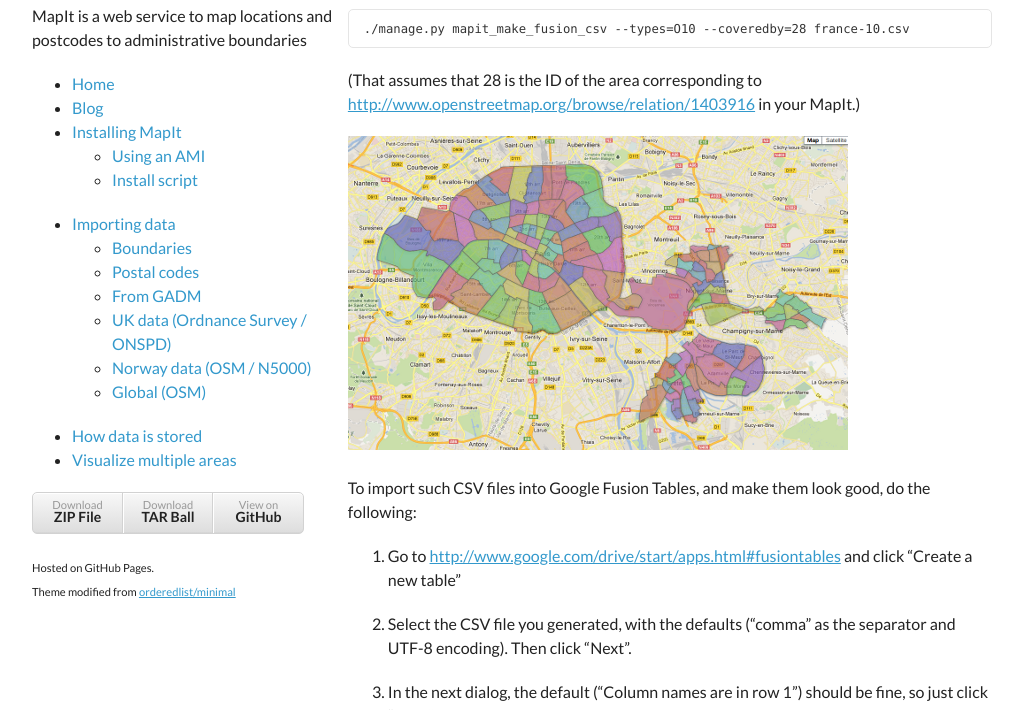
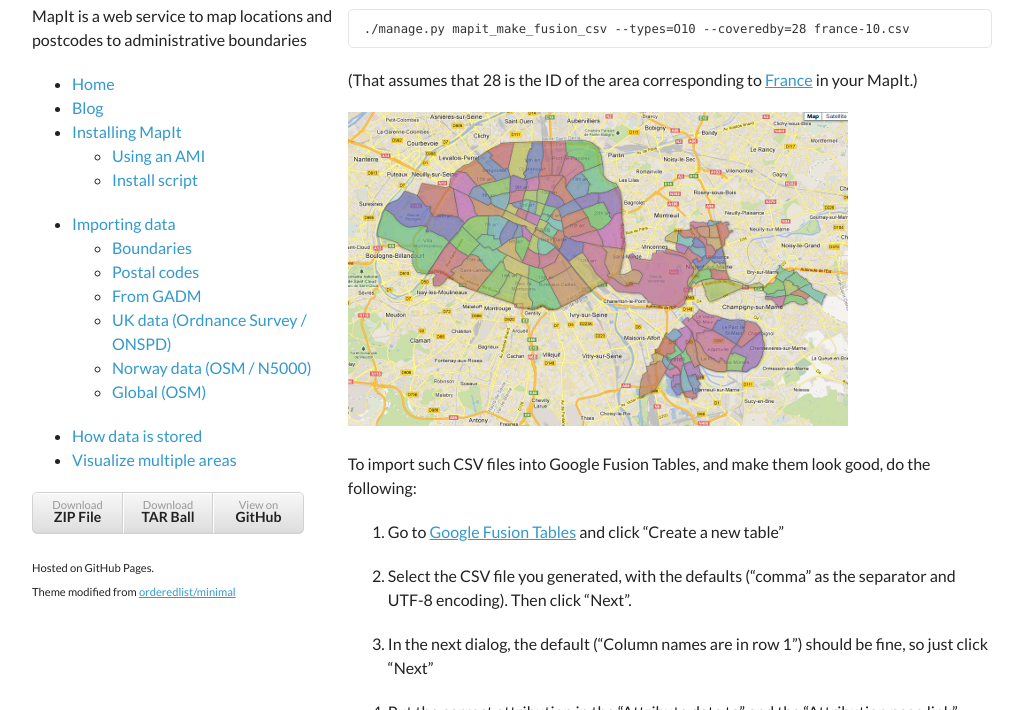
Before and after one commit to mysociety/mapit, a Jekyll site: the page built from view-multiple.md, in a window 1280 px wide and 900 px high, scrolled down 217 px, cut to the strip 190-900 px from the top of the window. Shown: the whole strip, without its empty margins (128-1151 px from the left). Built offline with Jekyll 4.4.1, drawn with Linux system fonts in a browser that asks for light colours.

Commit message:
Remember which way round MarkDown links go

```diff
--- a/view-multiple.md
+++ b/view-multiple.md
@@ -24,7 +24,7 @@
     ./manage.py mapit_make_fusion_csv --types=O10 --coveredby=28 france-10.csv
 
 (That assumes that 28 is the ID of the area corresponding to
-[http://www.openstreetmap.org/browse/relation/1403916](France) in your
+[France](http://www.openstreetmap.org/browse/relation/1403916) in your
 MapIt.)
 
 ![OSM boundaries at admin_level 10 in Paris](paris-admin-level-10-reduced.png)
```
Also changed, not shown: other parts of view-multiple.md (+1 -1 lines).
